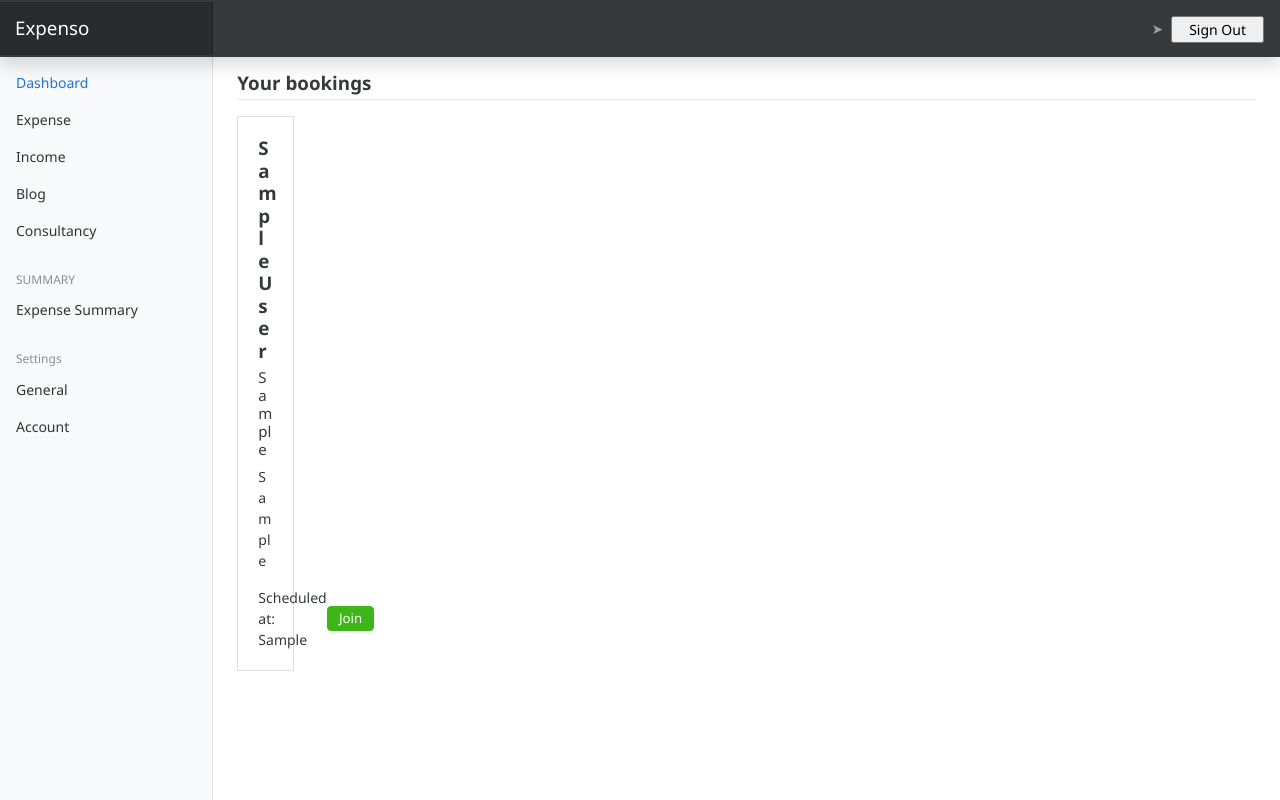
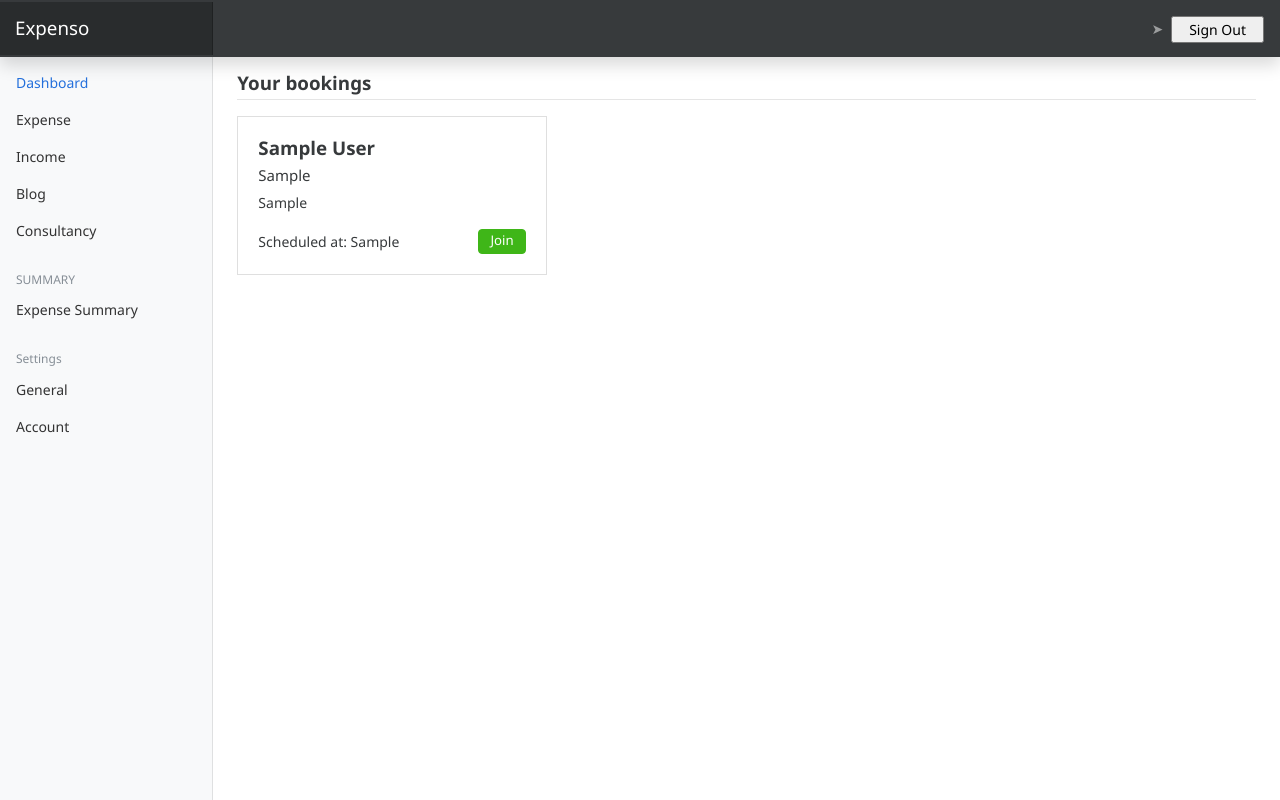
Before and after one commit to Riti03/Income_Expense_Website, a Django app: page /blog/consulting-page/ in a window 1280 px wide. Run offline with Django 3.2, Linux system fonts and the light colour scheme; tables that the repository leaves empty hold one stand-in row (values such as "Sample post"); some libraries are stand-ins or nearby versions.

Commit message:
all done zoom left

```diff
--- a/expensewebsite/templates/income/consilting.html
+++ b/expensewebsite/templates/income/consilting.html
@@ -11,9 +11,9 @@
             <h5 class="d-inline font-weight-bold" style="padding-left: 15px;margin-bottom: 0rem;">Free Consultancy</h5>
         </div>
         <hr class="w-100" style="margin-top: 0.3rem;">
-        <div class="row">
+        <div class="row w-100">
           {% for i in free_cons%}
-            <div class="col-4">
+            <div class="col-4" style="margin-bottom: 1rem;">
                 <div class="card">
                     <div class="card-body">
                       <h5 class="card-title" style="font-weight: 600;">{{ i.name }}</h5>
@@ -38,9 +38,9 @@
           <h5 class="d-inline font-weight-bold" style="padding-left: 15px;margin-bottom: 0rem;">Paid Consultancy</h5>
       </div>
       <hr class="w-100" style="margin-top: 0.3rem;">
-      <div class="row">
+      <div class="row w-100">
         {% for j in paid_cons%}
-          <div class="col-4">
+          <div class="col-4" style="margin-bottom: 1rem;">
               <div class="card">
                   <div class="card-body">
                     <h5 class="card-title" style="font-weight: 600;">{{ j.name }}</h5>
@@ -65,9 +65,9 @@
           <h5 class="d-inline font-weight-bold" style="padding-left: 15px;margin-bottom: 0rem;">Your bookings </h5>
       </div>
       <hr class="w-100" style="margin-top: 0.3rem;">
-      <div class="row">
+      <div class="row w-100">
         {% for k in booked %}
-          <div class="col-4">
+          <div class="col-4" style="margin-bottom: 1rem;">
               <div class="card">
                   <div class="card-body">
                     <h5 class="card-title" style="font-weight: 600;">{{ k.name }}</h5>
```
